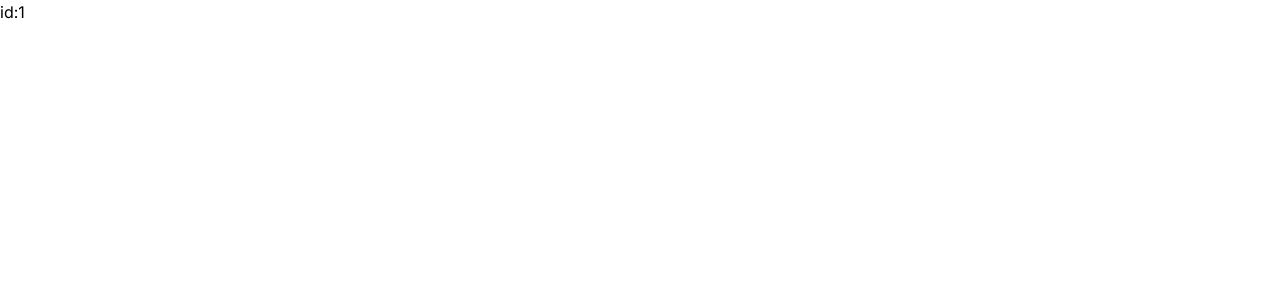
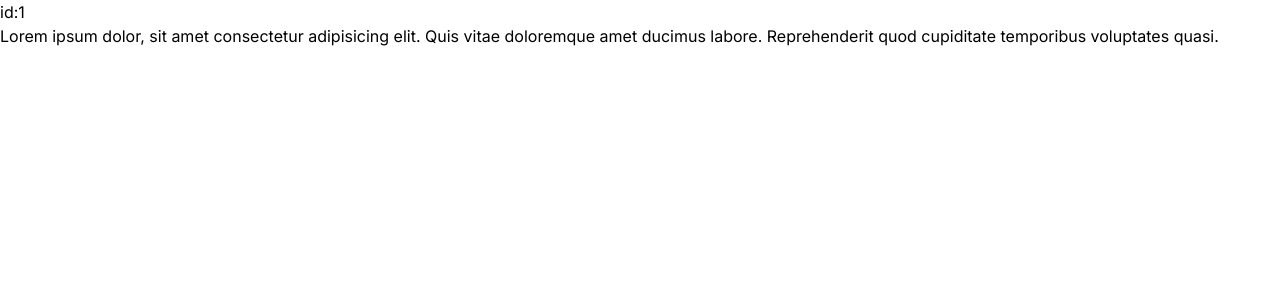
Before and after one commit to humayonitbd/Next-Js-Learning-Project, a Next.js app: page /color/1 in a window 1280 px wide. Shown: the top 300 px of the page. Built offline with nearby package versions, Linux system fonts and the light colour scheme.

Commit message:
new feture add

```diff
--- a/app/color/[colorId]/page.js
+++ b/app/color/[colorId]/page.js
@@ -5,7 +5,10 @@ export default function colorPage({params}) {
     console.log(colorId)
   return (
     <div>
-        <div><h1>id:{colorId}</h1></div>
+        <div>
+          <h1>id:{colorId}</h1>
+          <p>Lorem ipsum dolor, sit amet consectetur adipisicing elit. Quis vitae doloremque amet ducimus labore. Reprehenderit quod cupiditate temporibus voluptates quasi.</p>
         </div>
+    </div>
   )
 }
```
